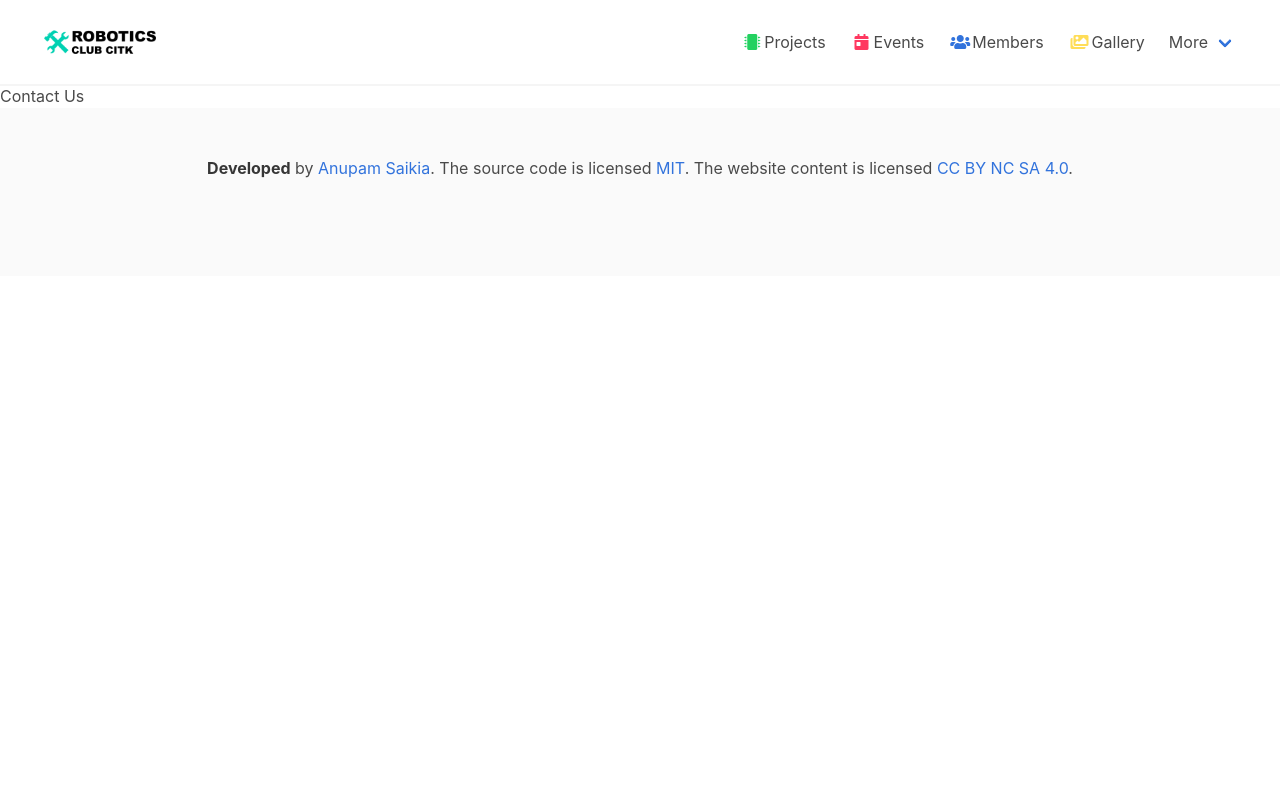
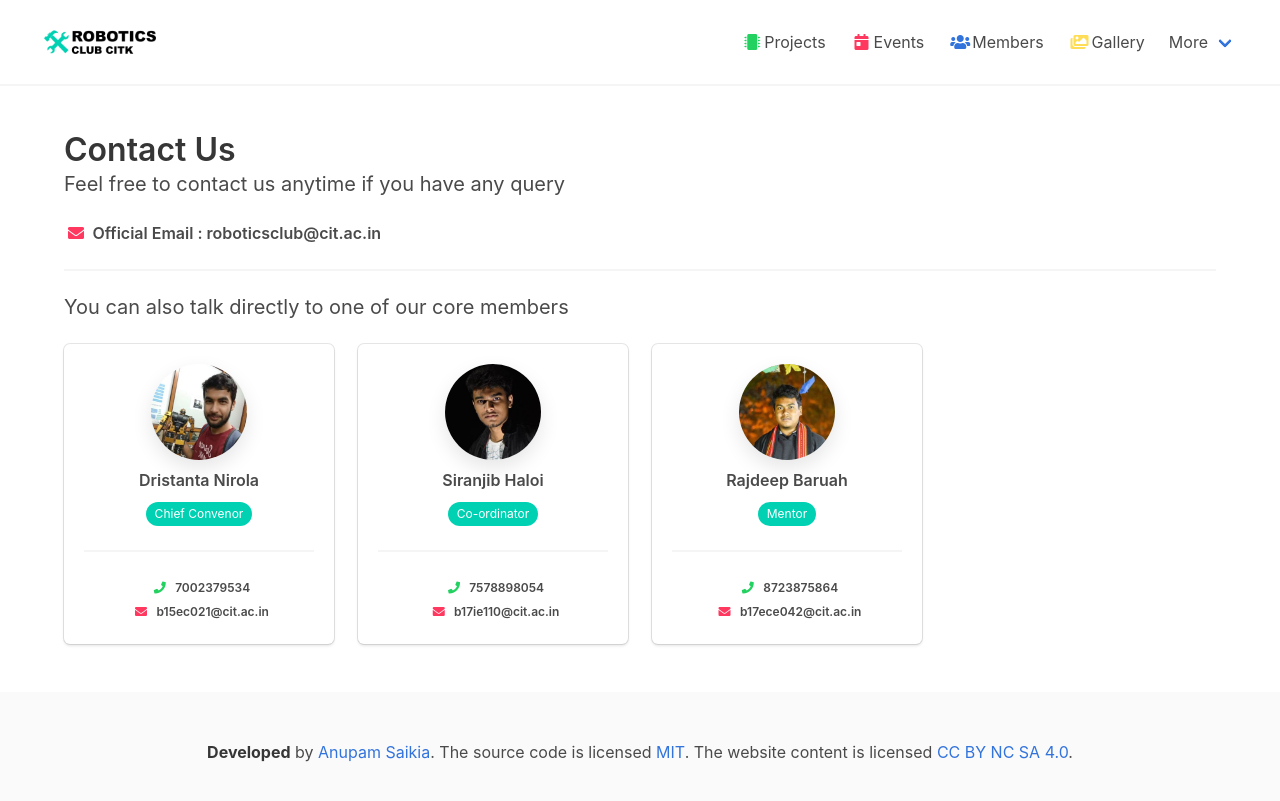
Before and after one commit to robotics-club-citk/robotics-club-citk.github.io, a Jekyll site: the page built from contact.html, in a window 1280 px wide. Shown: the top 801 px of the page. Built offline with Jekyll 4.4.1, drawn with Linux system fonts in a browser that asks for light colours.

Commit message:
added details to contact page

```diff
--- a/contact.html
+++ b/contact.html
@@ -2,4 +2,43 @@
 layout: default
 ---
 
-Contact Us
+<div class="section">
+  <div class="container">
+    <h1 class="title">Contact Us</h1>
+    <h3 class="subtitle">Feel free to contact us anytime if you have any query</h3>
+    <span class="icon has-text-danger"><i class="fa fa-envelope"></i></span>
+    <span class="has-text-weight-semibold">Official Email : </span>
+    <span class="has-text-weight-semibold">roboticsclub@cit.ac.in</span>
+
+    <hr>
+
+    <h1 class="subtitle">You can also talk directly to one of our core members</h1>
+
+    {% assign members = site.members | where:'type','core' | sort: 'priority' | reverse %}
+    <div class="columns is-multiline">
+      {% for member in members %}
+      {% if member.username == 'dristantanirola' or member.username == 'siranjibhaloi' or member.username == 'rajdeepbaruah'%}
+      <div class="column is-one-quarter-tablet is-one-quarter-desktop">
+        <div class="box has-text-centered">
+          <figure class="r-avatar image is-96x96">
+            <img class="is-rounded" src="{{ site.baseurl }}/assets/img/avatars/members/{{ member.avatar }}">
+          </figure>
+          <p class="r-name has-text-weight-semibold is-capitalized">{{ member.name }}</p>
+          <p class="r-role"><span class="tag is-rounded is-primary">{{ member.role }}</span></p>
+          <hr>
+          <p class="is-size-7">
+            <span class="icon has-text-success"><i class="fa fa-phone"></i></span>
+            <span class="has-text-weight-semibold">{{ member.phone }}</span>
+          </p>
+          <p class="is-size-7">
+            <span class="icon has-text-danger"><i class="fa fa-envelope"></i></span>
+            <span class="has-text-weight-semibold">{{ member.email }}</span>
+          </p>
+        </div>
+      </div>
+      {% endif %}
+      {% endfor %}
+    </div>
+
+  </div>
+</div>
```
